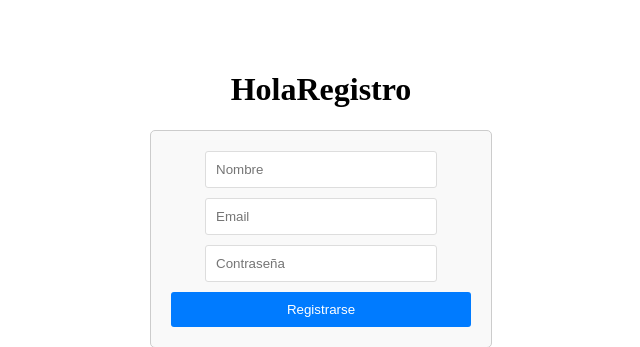
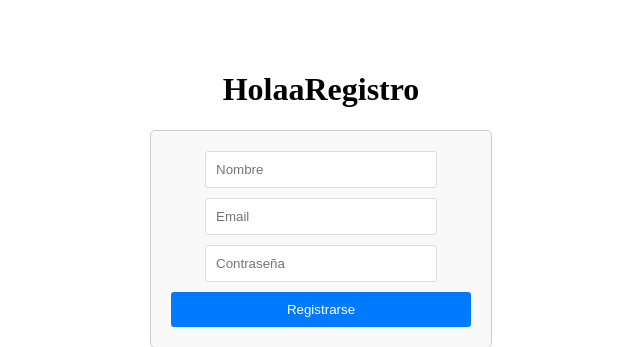
Before and after one commit to EMCodeHub/mvc, a PHP site: page /vista_registro.php in a window 1280 px wide. Shown: the top 347 px of the page, without its empty margins (319-959 px from the left). Run offline with PHP 8.4, Linux system fonts and the light colour scheme.

Commit message:
estamos haciendo cambios en el login2

```diff
--- a/controlador_registrodeusuarios.php
+++ b/controlador_registrodeusuarios.php
@@ -22,7 +22,7 @@ if ($_SERVER["REQUEST_METHOD"] == "POST" && isset($_POST['nombre']) && isset($_P
 
 //Comentario nuevo8
 
-//Comentario nuevo9
+//Comentario nuevo90
 
 
     if (agregarUsuario($nombre, $email, $contrasena)) {
--- a/login.php
+++ b/login.php
@@ -2,7 +2,7 @@
 session_start(); // Iniciar sesión
 
 
-//comentario nuevo
+//comentario nuevoo
 
 include 'model_index.php';
 
--- a/vista_registro.php
+++ b/vista_registro.php
@@ -15,7 +15,7 @@
 
     <div class="titulonoticias">
 
-    <h1>Hola</h1>
+    <h1>Holaa</h1>
 
         <h1>Registro</h1>
         </div>
```
